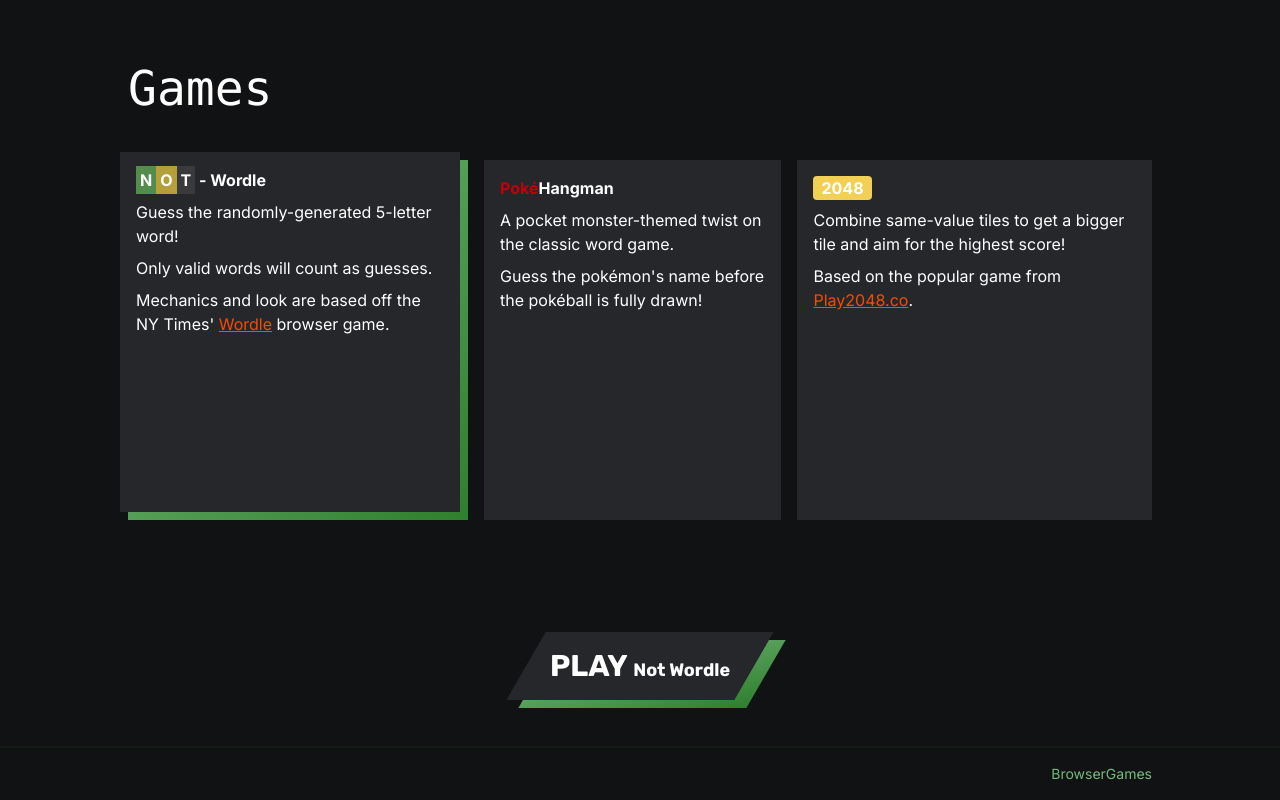
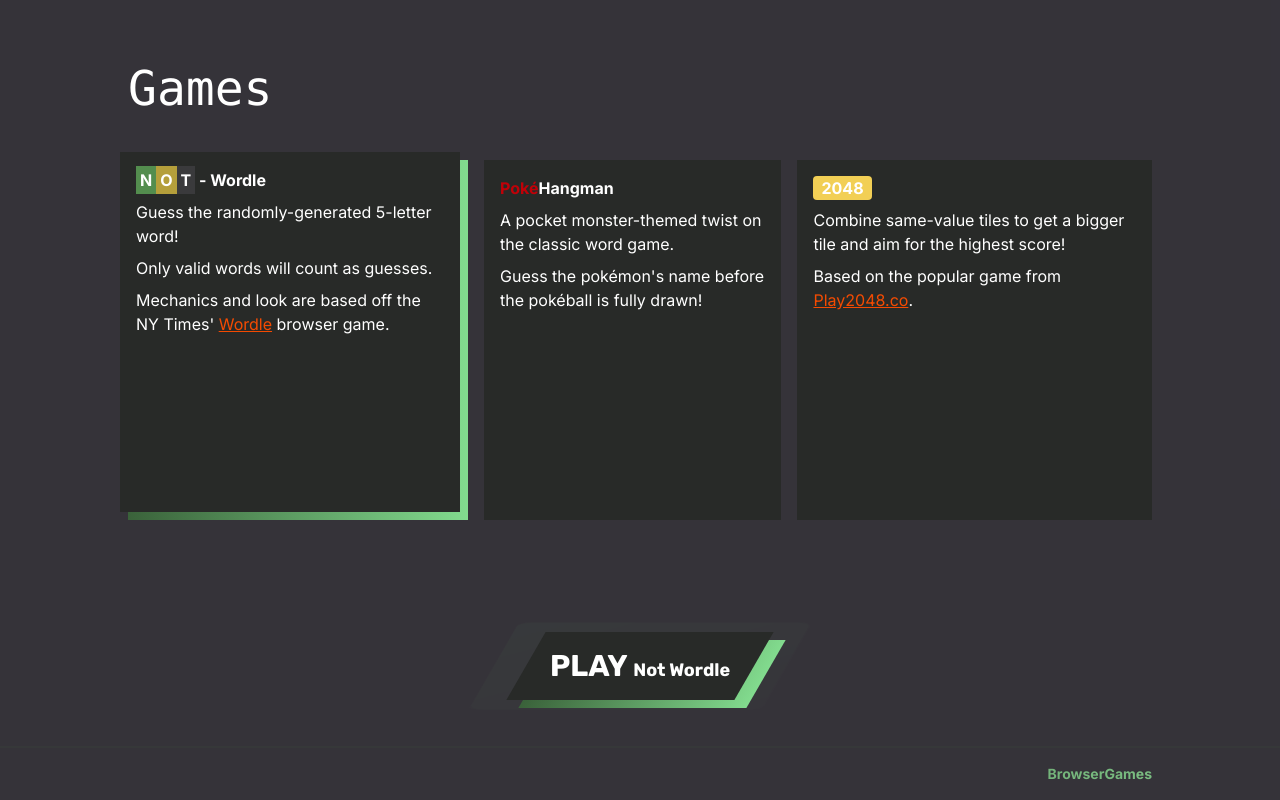
Before and after one commit to fayponjp/browser-games, a React (Vite) app: page / in a window 1280 px wide. Built offline with nearby package versions, Linux system fonts and the light colour scheme; a web font is replaced by a local one.

Commit message:
Play button visibility adjustments
- added pulsing animation for play button
- adjusted colors for theme green and background
- typography adjustments

```diff
--- a/src/landing/LandingMain.tsx
+++ b/src/landing/LandingMain.tsx
@@ -10,7 +10,7 @@
 
     const cardComponents = games.map((game) => {
         return (
-            <Card title = {game.title} description={game.description} name={game.name} />
+            <Card key={game.name} title = {game.title} description={game.description} name={game.name} />
         )
     });
 
@@ -23,8 +23,8 @@
                 {cardComponents}
             </div>
             <div className='fixed m-auto  w-fit h-fit bottom-10 left-10 lg:inset-x-0 lg:bottom-25 z-100'>
-                <Link to={activeGameRoute} className='relative block cursor-pointer'>
-                    <div className='absolute inset-0 bg-linear-to-br from-[#7abd81] to-(--theme-green) translate-x-3 translate-y-2 -skew-x-30' />
+                <Link to={activeGameRoute} className='relative block cursor-pointer hover:scale-110 transition pulse'>
+                    <div className='absolute inset-0 bg-linear-to-r to-[#82db8e] from-(--theme-green) translate-x-3 translate-y-2 -skew-x-30' />
                     <div className='px-6 py-4 bg-(--game-card-bg) relative -skew-x-30 w-fit transition delay-200 shadow-gray-400 shadow-sm lg:shadow-none'>
                         <span className='skew-x-30 block font-[Rubik] lg:text-3xl text-lg font-bold'>PLAY <span className='lg:text-lg'>{activeGame}</span></span>
                     </div>
--- a/src/landing/landing.css
+++ b/src/landing/landing.css
@@ -1,6 +1,6 @@
 .outline-skew::before {
     content: '';
-    background: linear-gradient(to right bottom, #7abd81, var(--theme-green));
+    background: linear-gradient(to right, var(--theme-green), #82db8e);
     height: 100%;
     width: 100%;
     position: absolute;
@@ -8,3 +8,30 @@
     right: -0.5em;
     z-index: 9;
 }
+
+.pulse::before {
+    content: '';
+    position: absolute;
+    top: 0;
+    bottom: 0;
+    left: 0;
+    right: 0;
+    background: linear-gradient(to right bottom, #64fa73, var(--theme-green));
+
+    border-radius: 5%;
+    animation: pulse 2000ms infinite;
+}
+
+@keyframes pulse {
+    0% {
+        transform: scale(0.9) skewX(-30deg);
+        opacity: 0.6;
+
+    }
+
+    100% {
+        transform: scale(1.3) skewX(-30deg);
+        opacity: 0;
+
+    }
+}
--- a/src/navigation/Navigation.tsx
+++ b/src/navigation/Navigation.tsx
@@ -6,7 +6,7 @@
 import { Link } from '@tanstack/react-router';
 export const NavigationPopover = () => {
     const navigationLinks = games.map((game) => {
-        if (game.name) return <NavigationLink route={GameRoute[game.name]} >{game.title}</NavigationLink>
+        if (game.name) return <NavigationLink key={game.name} route={GameRoute[game.name]} >{game.title}</NavigationLink>
     });
     return (
         <div className='relative m-auto w-full flex flex-row justify-between items-center max-w-5xl px-3 py-1'>
--- a/src/routes/index.tsx
+++ b/src/routes/index.tsx
@@ -14,7 +14,7 @@
         <div className='h-lvh grid grid-rows-[4fr_1fr] bg-(--theme-dark) text-white'>
             <Landing />
             <footer className='border-t-2 border-t-(--theme-green)/10 text-white flex max-h-30 mt-auto py-2 px-8'>
-                <div className='max-w-5xl gradient-text mx-auto w-full text-end text-sm py-2'>
+                <div className='max-w-5xl gradient-text mx-auto w-full font-bold text-end text-sm py-2'>
                     BrowserGames
                 </div>
             </footer>
--- a/src/style.css
+++ b/src/style.css
@@ -26,9 +26,9 @@
     --board-card-1024: #f8cb30;
     --board-card-2048: #ffc900;
 
-    --theme-green: #2e7f2d;
-    --theme-dark: #111214;
-    --game-card-bg: #25272b;
+    --theme-green: #3a623a;
+    --theme-dark: #343239ec;
+    --game-card-bg: #282a28;
 }
 
 body {
```
